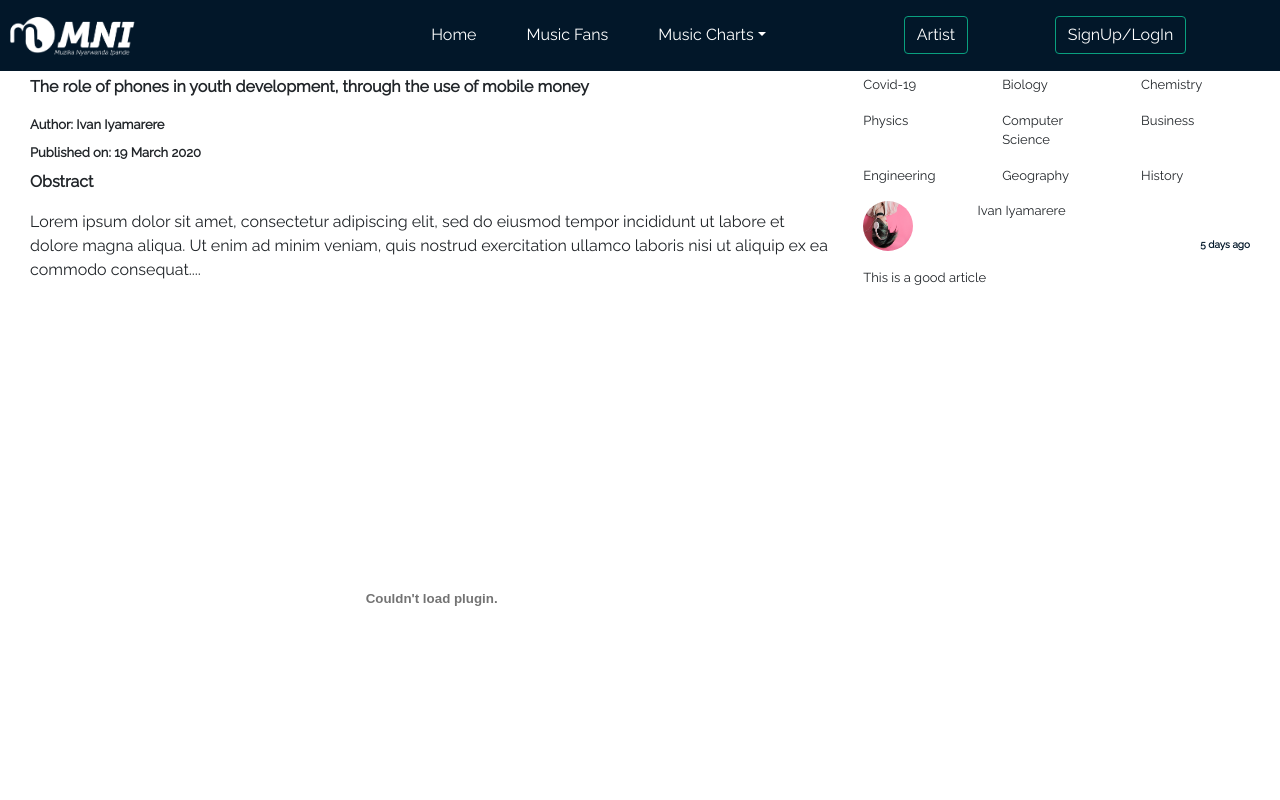
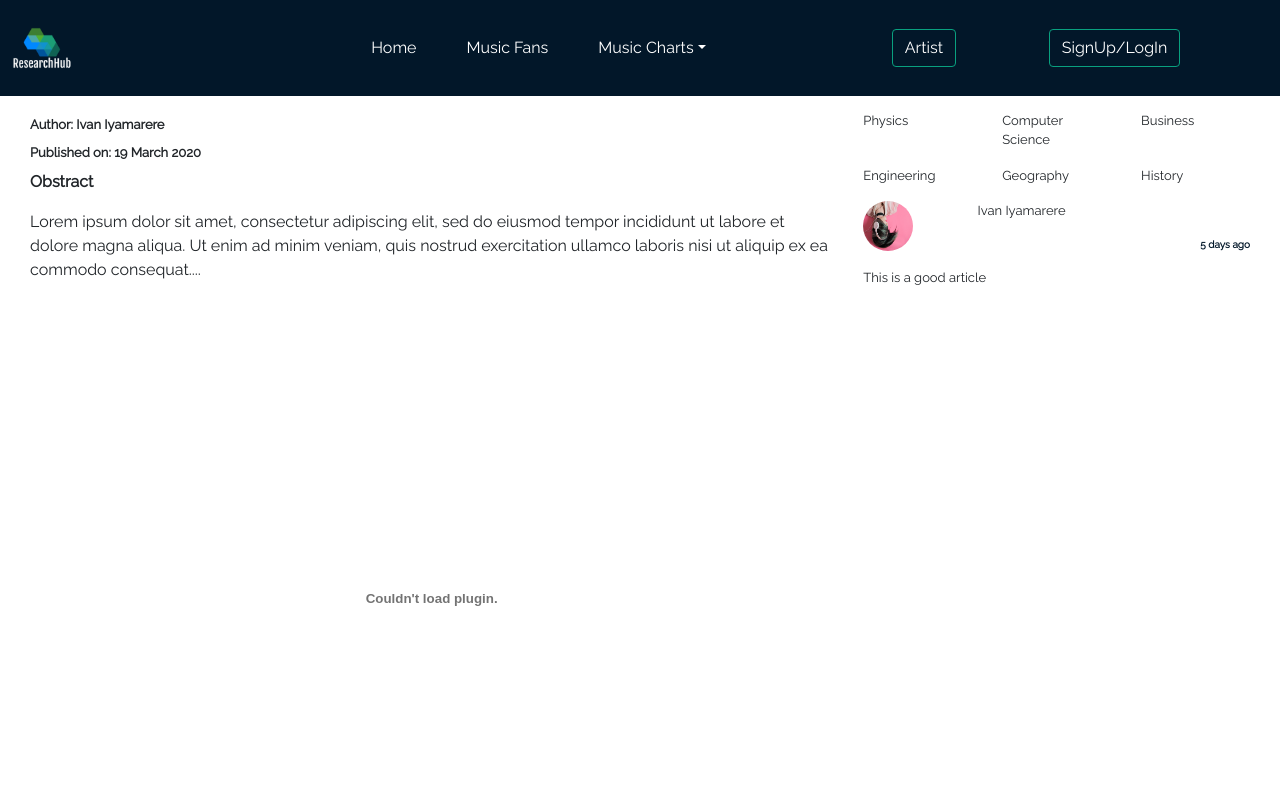
Before and after one commit to IyamarereIvan/capstone_project, a plain HTML site: page vote.html in a window 1280 px wide. Shown: the top 800 px of the page. Drawn offline with nearby package versions, Linux system fonts and the light colour scheme.

Commit message:
changed pics

```diff
--- a/vote.html
+++ b/vote.html
@@ -32,7 +32,7 @@
     <button onclick="mylanguange()" id="myBtn" title="Go to top">Languange</button>
    <nav class="navbar navbar-expand-lg  navbar-custom fixed-top" data-spy="affix" data-offset-top="197">
 
-       <a class="navbar-brand" href="index.html"><img src="images/MNIlogo-02.png" width="130px"></a>
+       <a class="navbar-brand" href="index.html"><img src="images/logo.png" width="70px"></a>
        <button class="navbar-toggler" type="button" data-toggle="collapse" data-target="#navbarSupportedContent"
            aria-controls="navbarSupportedContent" aria-expanded="false" aria-label="Toggle navigation">
            <span class="fa fa-bars" style="color: #ffffff;"></span>
```
